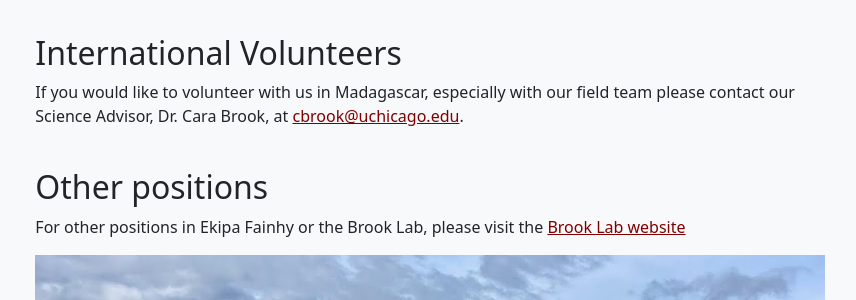
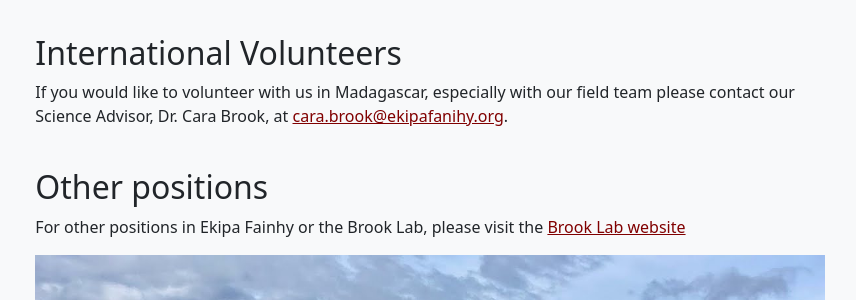
Before and after one commit to brooklabteam/www-ekipafanihy, a Jekyll site: the page built from join.md, in a window 1280 px wide. Shown: the part 563-863 px from the top of the page, without its empty margins (210-1066 px from the left). Built offline with Jekyll 4.4.1, drawn with Linux system fonts in a browser that asks for light colours; part of the change alters nothing that is shown.

Commit message:
Update join.md

```diff
--- a/join.md
+++ b/join.md
@@ -20,7 +20,7 @@ Ekipa Fanihy is not currently looking for new admin members.
 
 <h2>International Volunteers</h2>
 
-If you would like to volunteer with us in Madagascar, especially with our field team please contact our Science Advisor, Dr. Cara Brook, at <cbrook@uchicago.edu>.
+If you would like to volunteer with us in Madagascar, especially with our field team please contact our Science Advisor, Dr. Cara Brook, at <cara.brook@ekipafanihy.org>.
 
 <div style="clear:both;">&nbsp;</div>
 
```
